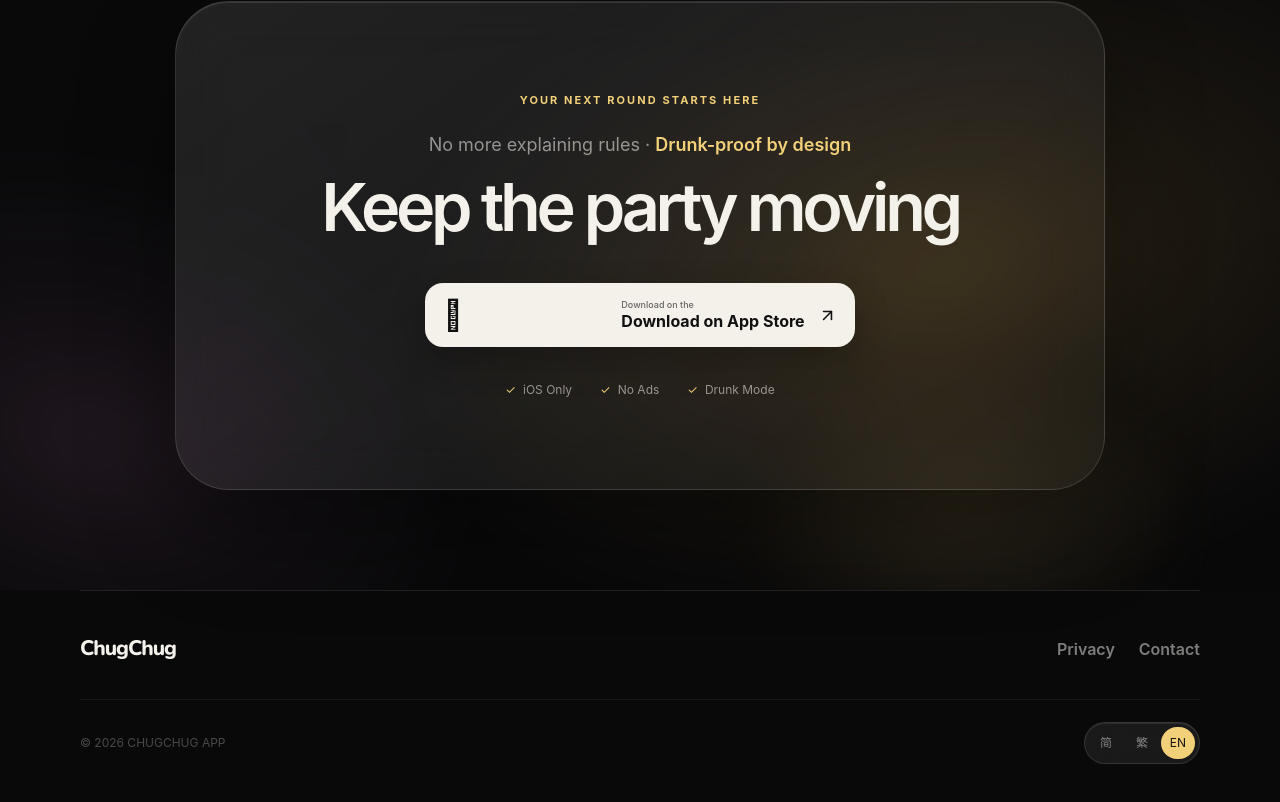
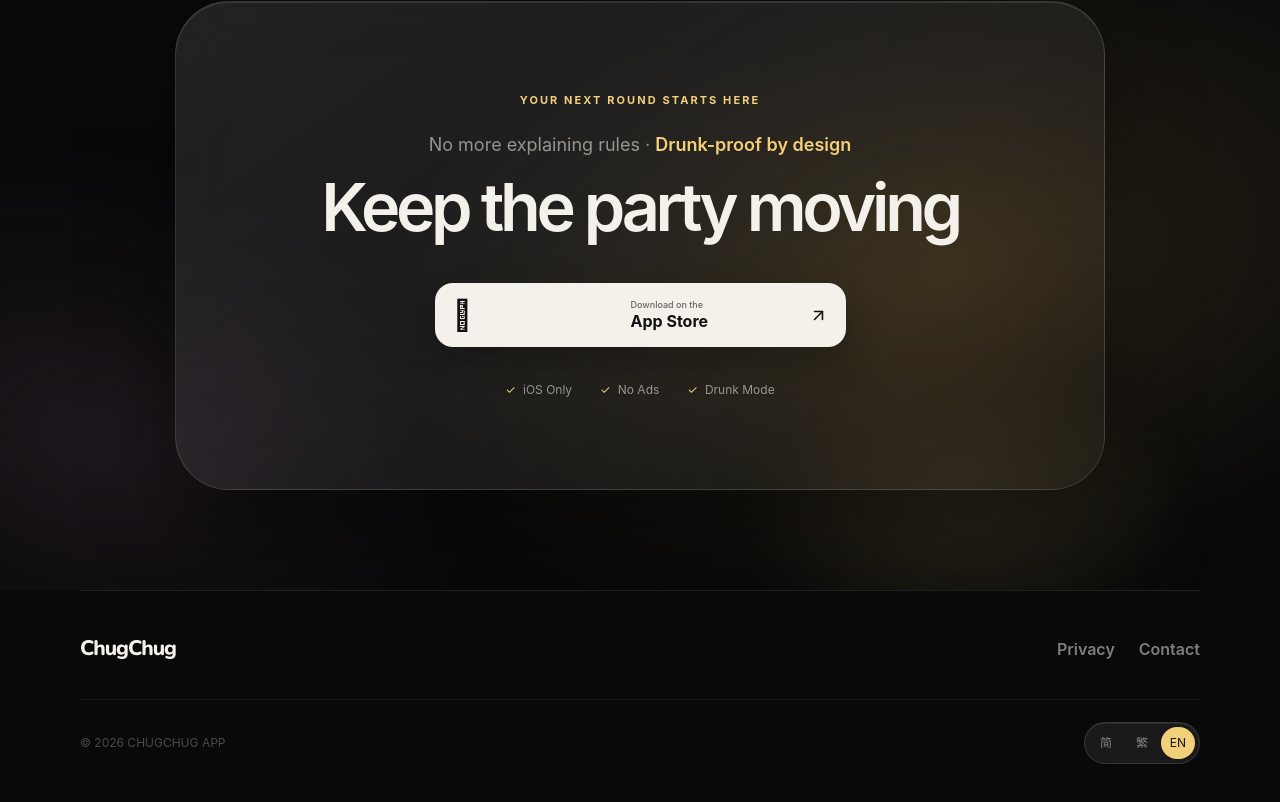
Before and after one commit to waittim/chugchug-site, a React (Vite) app: page / in a window 1280 px wide. Shown: the part 4134-4936 px from the top of the page. Built offline with nearby package versions, Linux system fonts and the light colour scheme.

Commit message:
Add localized download badge text in AppGlass component for improved multilingual support.

```diff
--- a/src/AppGlass.jsx
+++ b/src/AppGlass.jsx
@@ -95,6 +95,12 @@
     badge: 'Drunk-proof by design',
     title: 'Keep the party moving',
   },
+};
+
+const STORE_BADGE_LEAD = {
+  zh: '下载自',
+  'zh-Hant': '下載自',
+  en: 'Download on the',
 };
 
 const AppleLogo = ({ size = 30 }) => (
@@ -426,7 +432,7 @@
               onClick={() => track('app_store_click', APP_STORE_URL)}
             >
               <AppleLogo />
-              <span><small>Download on the</small>{currentText.btn_download}</span>
+              <span><small>{STORE_BADGE_LEAD[lang] ?? STORE_BADGE_LEAD.en}</small>App Store</span>
               <ArrowUpRight size={19} aria-hidden="true" />
             </a>
             <div className="download-facts">
```
